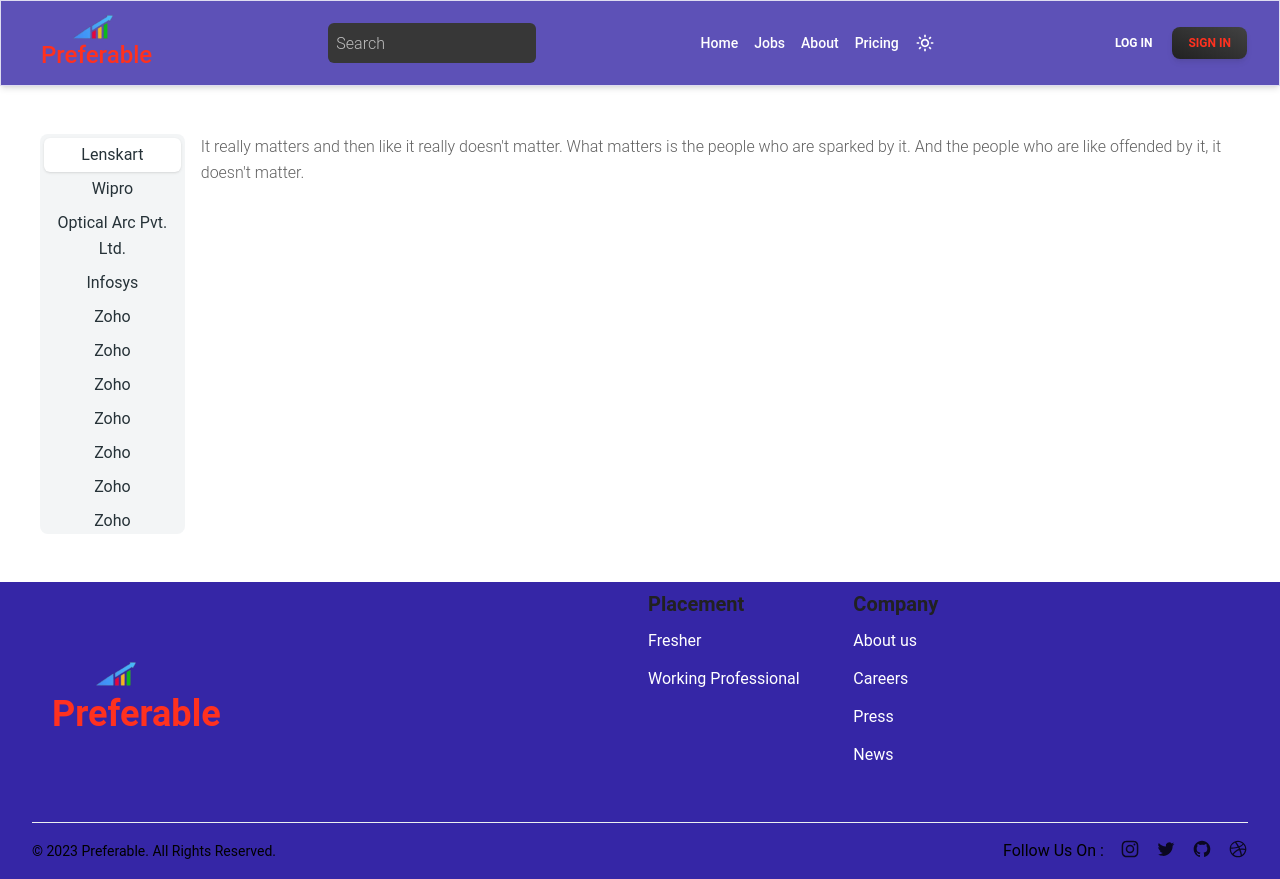
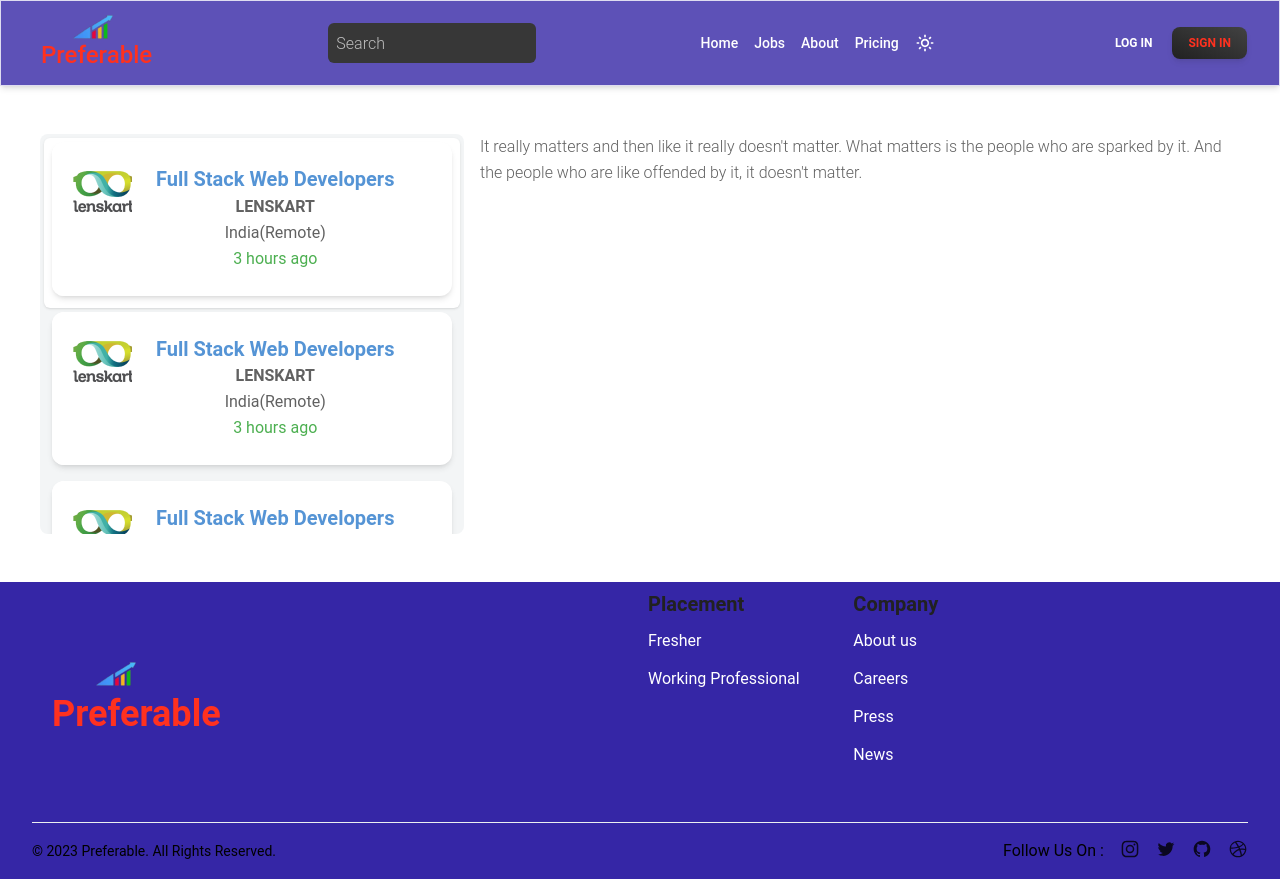
Before and after one commit to mayurkukade/JobPortal, a React (Vite) app: page /jobdetails in a window 1280 px wide. Built offline with nearby package versions, Linux system fonts and the light colour scheme.

Commit message:
card change

```diff
--- a/src/Compoments/Job details/JobDetails.jsx
+++ b/src/Compoments/Job details/JobDetails.jsx
@@ -224,12 +224,43 @@ export default function JobDetails() {
       {/* <JobDetailsHeader/>
       <MainPart/> */}
 
-      <Tabs value="html" orientation="vertical">
+      <Tabs value="html" orientation="vertical" >
         <TabsHeader className="max-h-[400px] overflow-y-auto ">
           {data.map(({ label, value, icon }) => (
             <Tab key={value} value={value} className="flex items-start">
               <div className="flex">
-                <p className="">{label}</p>
+              <Card className="w-[25rem] xl:w-[40rem] flex-row mb-2">
+            <CardHeader
+              shadow={false}
+              floated={false}
+              className="m-0 w-1/5 shrink-0 rounded-r-none "
+            >
+              <img
+                src={Lens}
+                className="md:w-[3.875rem] md:h-[2.75rem] mt-7 ml-5"
+                alt=""
+              />
+            </CardHeader>
+            <CardBody>
+              <Typography
+                variant="h5"
+                color="blue-gray"
+                className="text-[#5594d5]"
+              >
+                Full Stack Web Developers
+              </Typography>
+              <Typography variant="h6" color="gray" className=" uppercase">
+                lenskart
+              </Typography>
+              <Typography color="gray" className=" font-normal">
+                India(Remote)
+              </Typography>
+              <Typography color="green" className=" font-normal">
+                3 hours ago
+              </Typography>
+              <Typography color="green" className=" font-normal"></Typography>
+            </CardBody>
+          </Card>
               </div>
             </Tab>
           ))}
```
